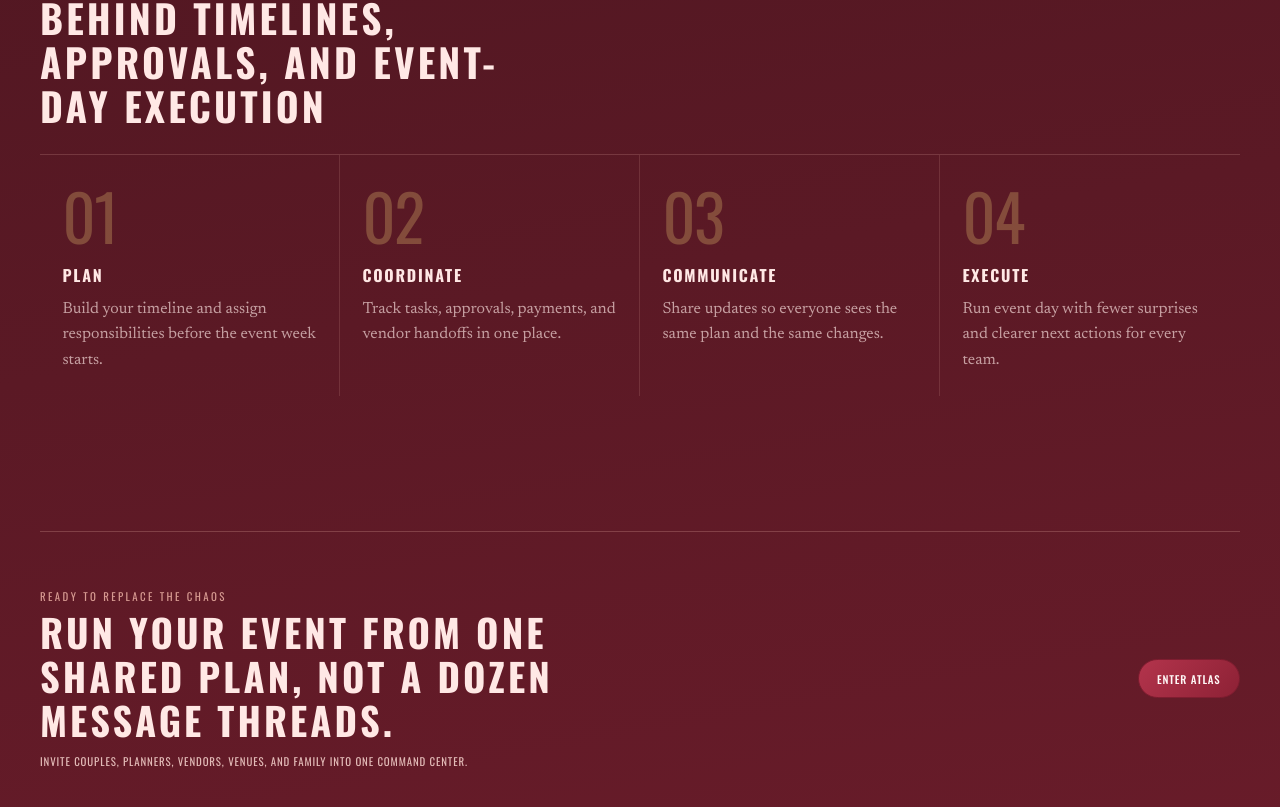
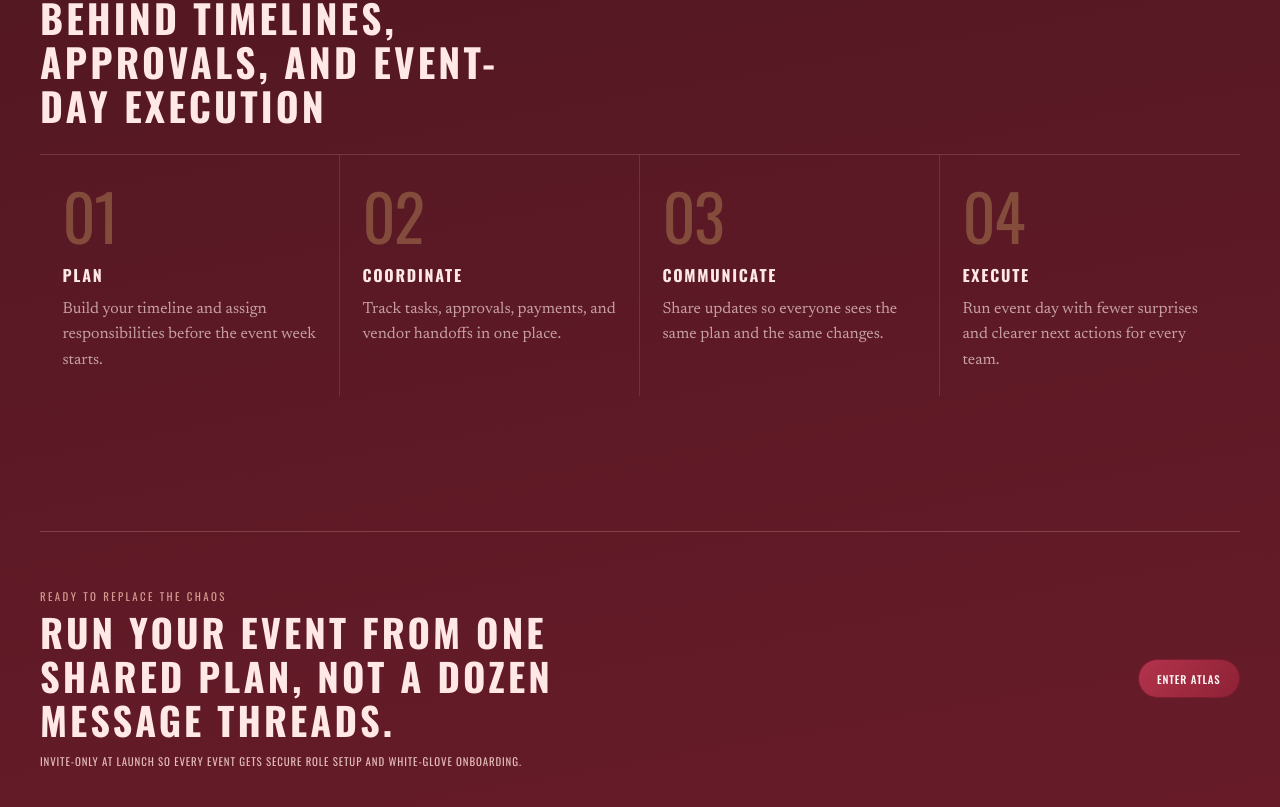
Before and after one commit to revel-ent/revel-ent, a Next.js app in the folder portal-app/: page / in a window 1280 px wide. Shown: the part 1604-2411 px from the top of the page. Built offline with nearby package versions, Linux system fonts and the light colour scheme.

Commit message:
trust: clarify invite-only launch rationale on homepage CTA

```diff
--- a/portal-app/app/page.tsx
+++ b/portal-app/app/page.tsx
@@ -136,7 +136,7 @@
         <div>
           <p className="atlas-home-kicker">Ready To Replace The Chaos</p>
           <h2>Run your event from one shared plan, not a dozen message threads.</h2>
-          <p className="atlas-home-cta-note">Invite couples, planners, vendors, venues, and family into one command center.</p>
+          <p className="atlas-home-cta-note">Invite-only at launch so every event gets secure role setup and white-glove onboarding.</p>
         </div>
         <Link className="btn primary" href="/login">
           Enter Atlas
```
